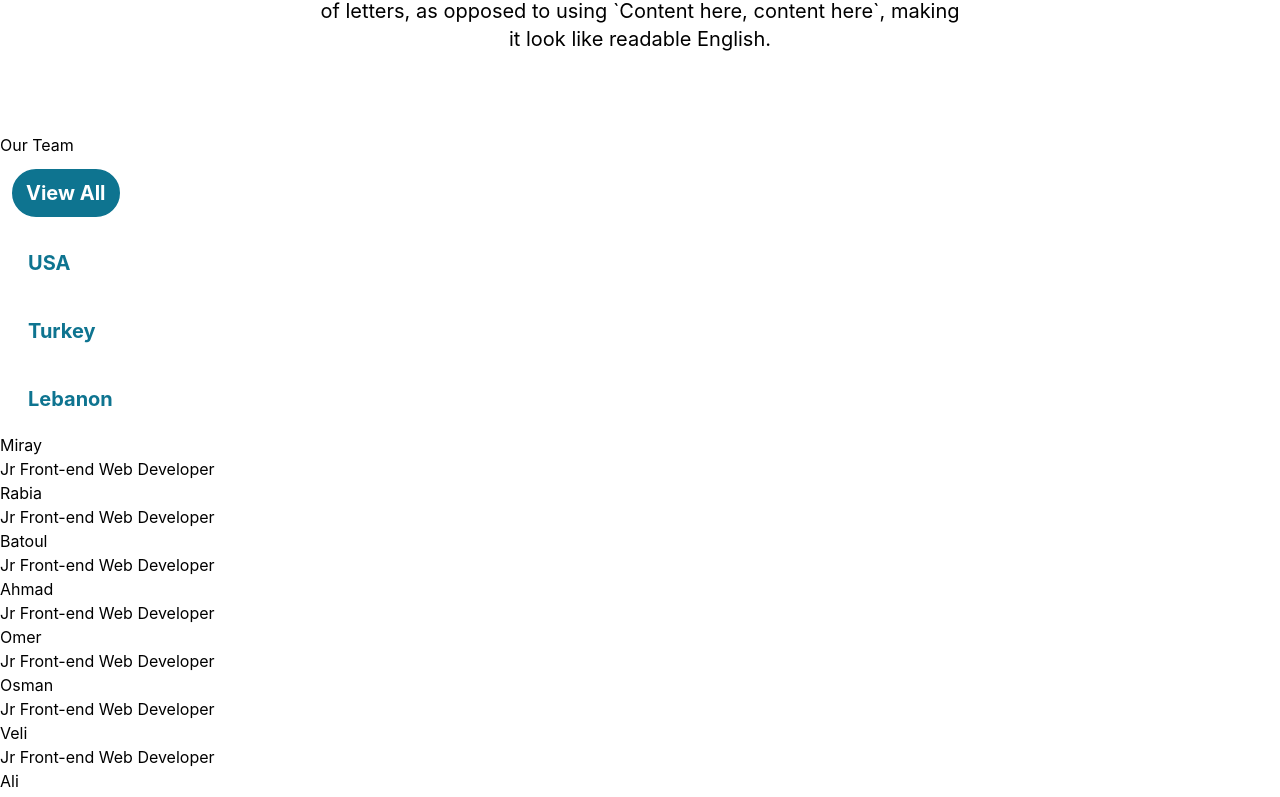
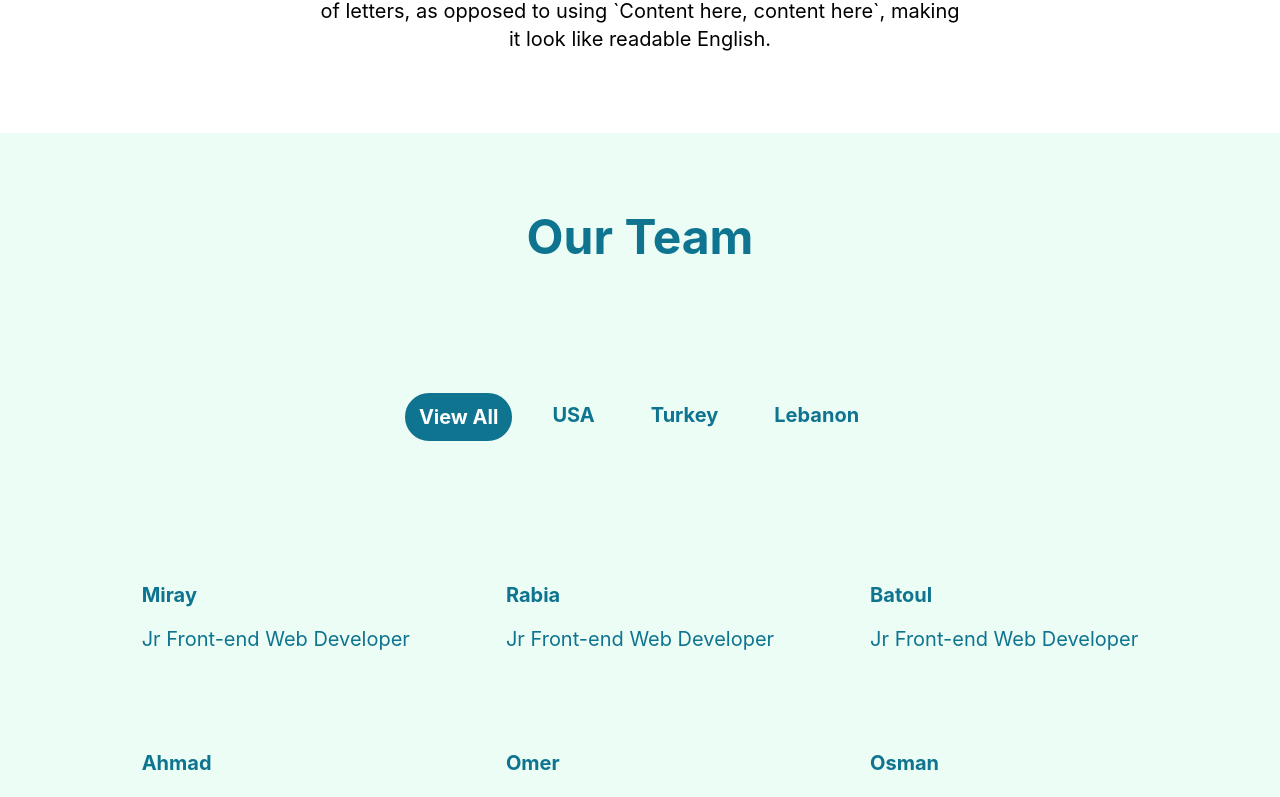
Before and after one commit to Recoded-Spark-Turkey-2022/The-Incredibles, a React (Create React App) app: page /about in a window 1280 px wide. Shown: the part 775-1572 px from the top of the page. Built offline with nearby package versions, Linux system fonts and the light colour scheme.

Commit message:
Style: add for large screens

```diff
--- a/src/pages/About/Team.jsx
+++ b/src/pages/About/Team.jsx
@@ -80,20 +80,20 @@ function Team() {
 
       const memberCard = memberFilter.map((member)=>{
         return(
-            <div key={member.id} >
-                <h3 >{member.name}</h3>
-                <p >{member.occupation}</p>
+            <div key={member.id} className="flex flex-col justify-start p-10">
+                <h3 className="text-xl p-2 font-bold text-cyan-700">{member.name}</h3>
+                <p className="text-xl p-2 text-cyan-700">{member.occupation}</p>
             </div>
         )
       })
 
     return (
-        <section name="team" >
-            <h2 >Our Team</h2>
-            <div name="country-filter" >
+        <section name="team" className="bg-emerald-50 min-h-screen">
+            <h2 className="text-center text-5xl pt-20 pb-20 font-bold text-cyan-700">Our Team</h2>
+            <div name="country-filter" className="flex justify-center pt-10">
                 {renderBtn}
             </div>
-            <div name="team" >
+            <div name="team" className="flex flex-wrap justify-center p-20">
                 {memberCard}
             </div>
         </section>
```
